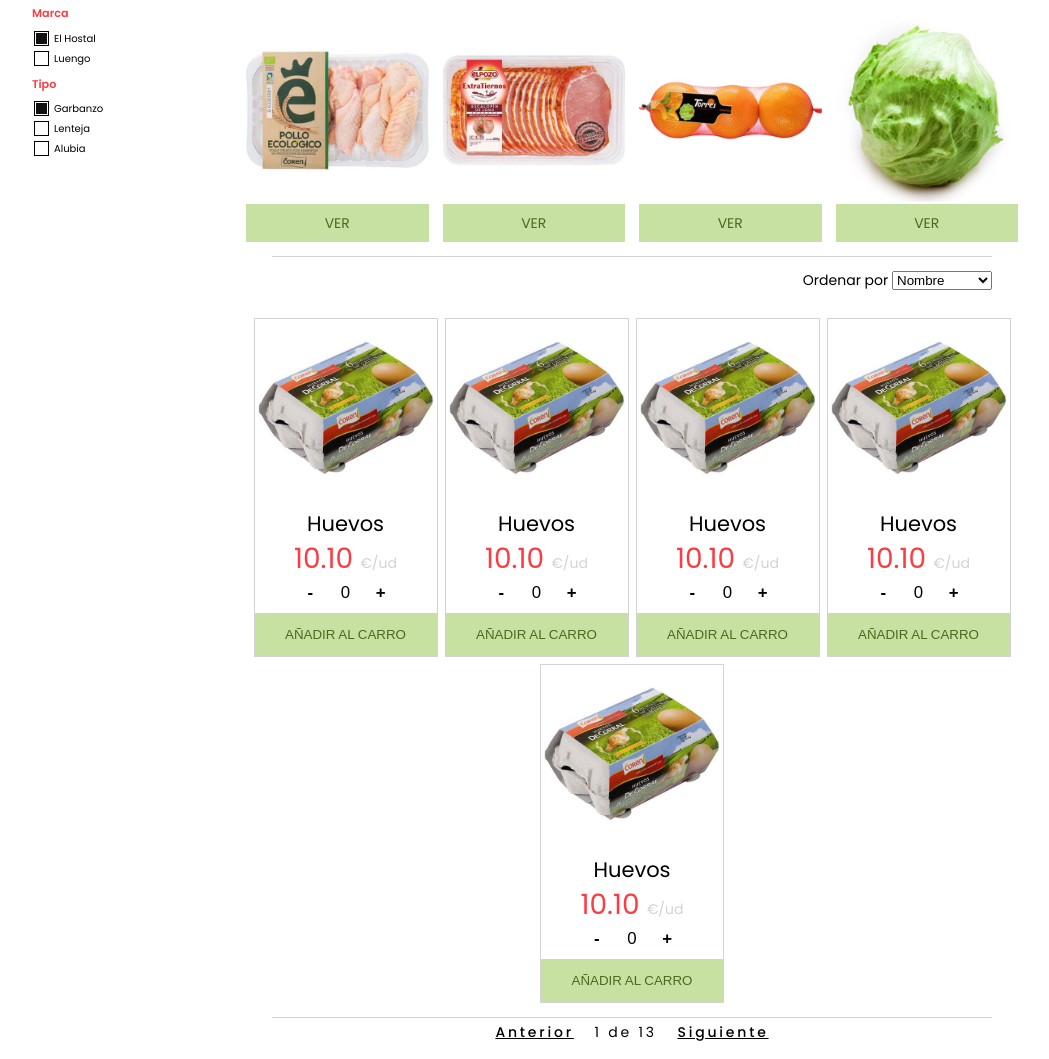
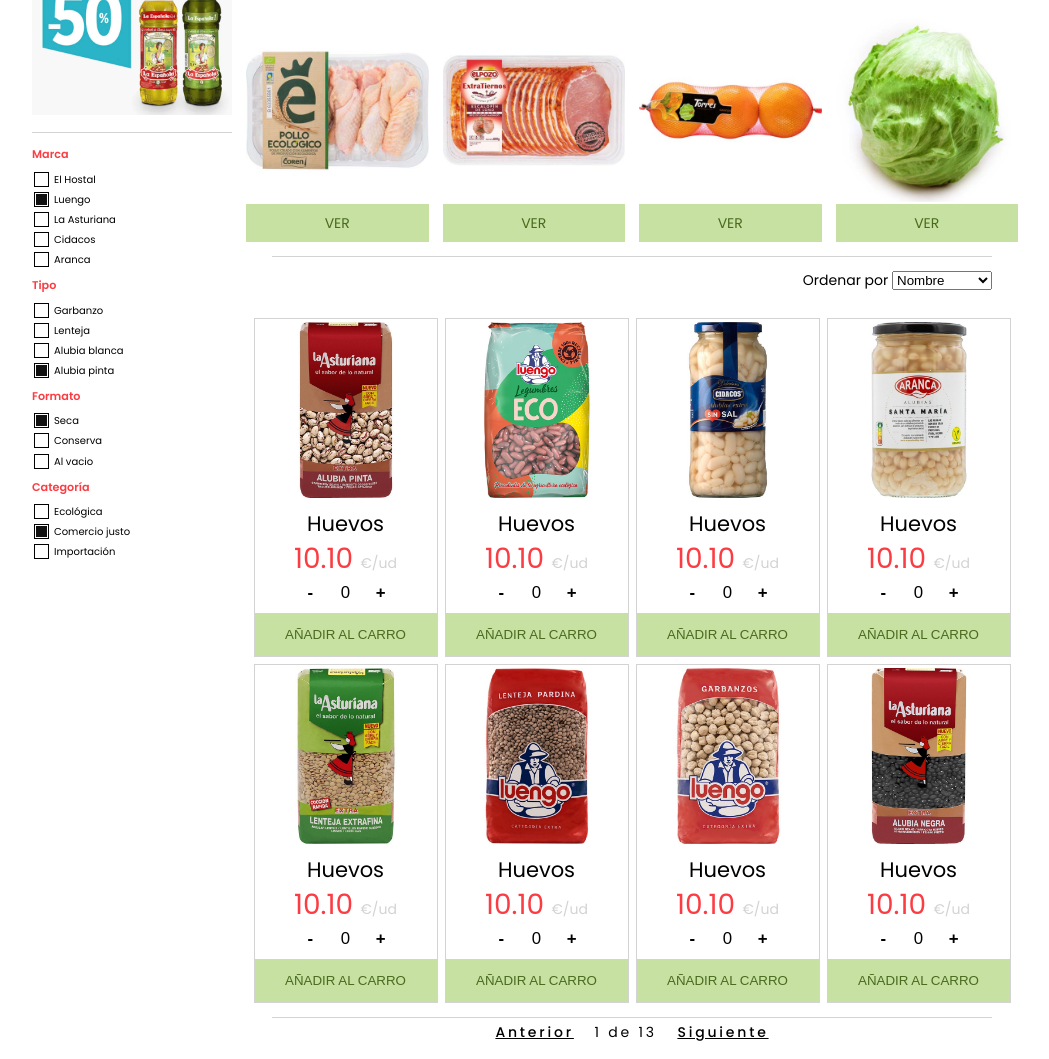
Before and after one commit to gabzafra/miteris-llmm-2-1, a plain HTML site: page departamentos.html in a window 1280 px wide. Shown: the part 511-1570 px from the top of the page, without its empty margins (108-1157 px from the left). Drawn offline with Linux system fonts and the light colour scheme.

Commit message:
completados más datos

```diff
--- a/departamentos.html
+++ b/departamentos.html
@@ -71,14 +71,21 @@
           <li>
             <a href="#">Alimentación</a>
             <ul>
-              <li><a href="#">Frutas y Verduras</a></li>
+              <li><a href="#">Aceites</a></li>
               <li><a href="#">Carnes</a></li>
+              <li><a href="#">Conservas de carne</a></li>
+              <li><a href="#">Huevos</a></li>
               <li class="seccion-actual"><a href="#">Legumbres</a></li>
+              <li><a href="#">Pastas y masas</a></li>
+              <li><a href="#">Platos preparados</a></li>
+              <li><a href="#">Salsas</a></li>
             </ul>
           </li>
+          <li><a href="#">Desayuno</a></li>
           <li><a href="#">Lacteos</a></li>
           <li><a href="#">Congelados</a></li>
           <li><a href="#">Bebidas</a></li>
+          <li><a href="#">Perfumería</a></li>
           <li><a href="#">Droguería</a></li>
         </ul>
         <a class="imagen-promocional" href="#"><img src="./images/oferta_01.jpg" alt="promoción" /></a>
@@ -88,11 +95,26 @@
             <form action="" method="">
               <label class="container"
                 >El Hostal
+                <input type="radio" name="radio" />
+                <span class="checkmark"></span>
+              </label>
+              <label class="container"
+                >Luengo
                 <input type="radio" checked="checked" name="radio" />
                 <span class="checkmark"></span>
               </label>
               <label class="container"
-                >Luengo
+                >La Asturiana
+                <input type="radio" name="radio" />
+                <span class="checkmark"></span>
+              </label>
+              <label class="container"
+                >Cidacos
+                <input type="radio" name="radio" />
+                <span class="checkmark"></span>
+              </label>
+              <label class="container"
+                >Aranca
                 <input type="radio" name="radio" />
                 <span class="checkmark"></span>
               </label>
@@ -103,7 +125,7 @@
             <form action="" method="">
               <label class="container"
                 >Garbanzo
-                <input type="radio" checked="checked" name="radio" />
+                <input type="radio" name="radio" />
                 <span class="checkmark"></span>
               </label>
               <label class="container"
@@ -112,7 +134,52 @@
                 <span class="checkmark"></span>
               </label>
               <label class="container"
-                >Alubia
+                >Alubia blanca
+                <input type="radio" name="radio" />
+                <span class="checkmark"></span>
+              </label>
+              <label class="container"
+                >Alubia pinta
+                <input type="radio" checked="checked" name="radio" />
+                <span class="checkmark"></span>
+              </label>
+            </form>
+          </li>
+          <li>
+            <h3>Formato</h3>
+            <form action="" method="">
+              <label class="container"
+                >Seca
+                <input type="radio" checked="checked" name="radio" />
+                <span class="checkmark"></span>
+              </label>
+              <label class="container"
+                >Conserva
+                <input type="radio" name="radio" />
+                <span class="checkmark"></span>
+              </label>
+              <label class="container"
+                >Al vacio
+                <input type="radio" name="radio" />
+                <span class="checkmark"></span>
+              </label>
+            </form>
+          </li>
+          <li>
+            <h3>Categoría</h3>
+            <form action="" method="">
+              <label class="container"
+                >Ecológica
+                <input type="radio"" name="radio" />
+                <span class="checkmark"></span>
+              </label>
+              <label class="container"
+                >Comercio justo
+                <input type="radio" checked="checked name="radio" />
+                <span class="checkmark"></span>
+              </label>
+              <label class="container"
+                >Importación
                 <input type="radio" name="radio" />
                 <span class="checkmark"></span>
               </label>
@@ -183,7 +250,7 @@
           <div class="productos-destacados">
             <article class="producto">
               <a href="#"
-                ><img src="./images/alimentacion_01.jpg" alt="huevos"
+                ><img src="./images/legumbre_01.jpg" alt="huevos"
               /></a>
               <h4>Huevos</h4>
               <p>10.10 <span class="simbolo-euro">€/ud</span></p>
@@ -203,7 +270,7 @@
             </article>
             <article class="producto">
               <a href="#"
-                ><img src="./images/alimentacion_01.jpg" alt="huevos"
+                ><img src="./images/legumbre_02.jpg" alt="huevos"
               /></a>
               <h4>Huevos</h4>
               <p>10.10 <span class="simbolo-euro">€/ud</span></p>
@@ -223,7 +290,7 @@
             </article>
             <article class="producto">
               <a href="#"
-                ><img src="./images/alimentacion_01.jpg" alt="huevos"
+                ><img src="./images/legumbre_03.jpg" alt="huevos"
               /></a>
               <h4>Huevos</h4>
               <p>10.10 <span class="simbolo-euro">€/ud</span></p>
@@ -243,7 +310,7 @@
             </article>
             <article class="producto">
               <a href="#"
-                ><img src="./images/alimentacion_01.jpg" alt="huevos"
+                ><img src="./images/legumbre_04.jpg" alt="huevos"
               /></a>
               <h4>Huevos</h4>
               <p>10.10 <span class="simbolo-euro">€/ud</span></p>
@@ -263,7 +330,67 @@
             </article>
             <article class="producto">
               <a href="#"
-                ><img src="./images/alimentacion_01.jpg" alt="huevos"
+                ><img src="./images/legumbre_05.jpg" alt="huevos"
+              /></a>
+              <h4>Huevos</h4>
+              <p>10.10 <span class="simbolo-euro">€/ud</span></p>
+              <form class="disabled" action="/add-product" method="post">
+                <div class="quantity">
+                  <button class="btn">-</button>
+                  <input min="0" max="99" value="0" type="number" />
+                  <button class="btn">+</button>
+                </div>
+                <button
+                  class="btn add-basket green-nav dark-hover"
+                  type="submit"
+                >
+                  AÑADIR AL CARRO
+                </button>
+              </form>
+            </article>
+            <article class="producto">
+              <a href="#"
+                ><img src="./images/legumbre_06.jpg" alt="huevos"
+              /></a>
+              <h4>Huevos</h4>
+              <p>10.10 <span class="simbolo-euro">€/ud</span></p>
+              <form class="disabled" action="/add-product" method="post">
+                <div class="quantity">
+                  <button class="btn">-</button>
+                  <input min="0" max="99" value="0" type="number" />
+                  <button class="btn">+</button>
+                </div>
+                <button
+                  class="btn add-basket green-nav dark-hover"
+                  type="submit"
+                >
+                  AÑADIR AL CARRO
+                </button>
+              </form>
+            </article>
+            <article class="producto">
+              <a href="#"
+                ><img src="./images/legumbre_07.jpg" alt="huevos"
+              /></a>
+              <h4>Huevos</h4>
+              <p>10.10 <span class="simbolo-euro">€/ud</span></p>
+              <form class="disabled" action="/add-product" method="post">
+                <div class="quantity">
+                  <button class="btn">-</button>
+                  <input min="0" max="99" value="0" type="number" />
+                  <button class="btn">+</button>
+                </div>
+                <button
+                  class="btn add-basket green-nav dark-hover"
+                  type="submit"
+                >
+                  AÑADIR AL CARRO
+                </button>
+              </form>
+            </article>
+            <article class="producto">
+              <a href="#"
+                ><img src="./images/legumbre_08.jpg" alt="huevos"
               /></a>
               <h4>Huevos</h4>
               <p>10.10 <span class="simbolo-euro">€/ud</span></p>
@@ -282,6 +409,7 @@
               </form>
             </article>
           </div>
+
           <p class="paginas-busqueda">
             <a href="#">Anterior</a> 1 de 13 <a href="#">Siguiente</a>
           </p>
```
Also changed, not shown: images/legumbre_08.jpg (added).
